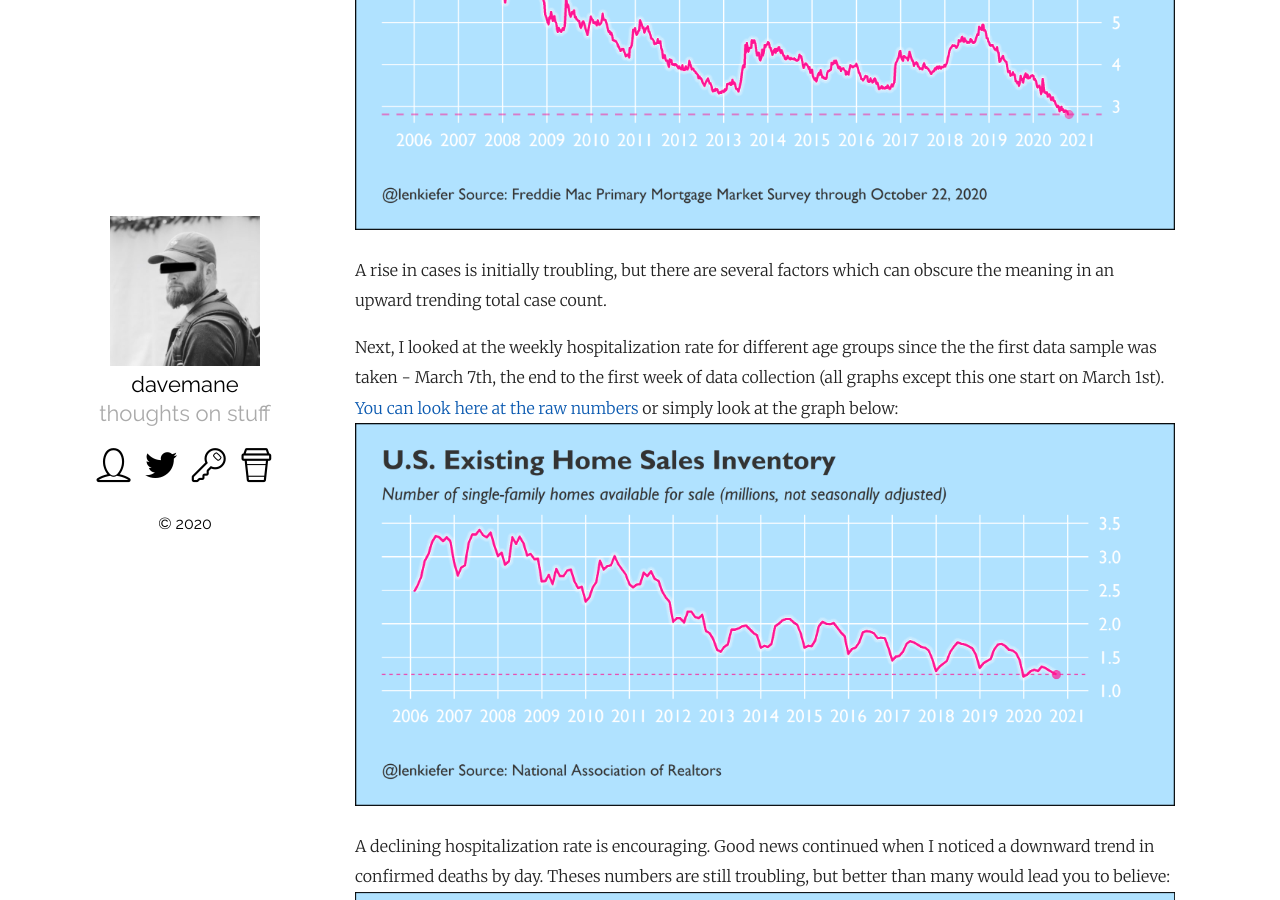
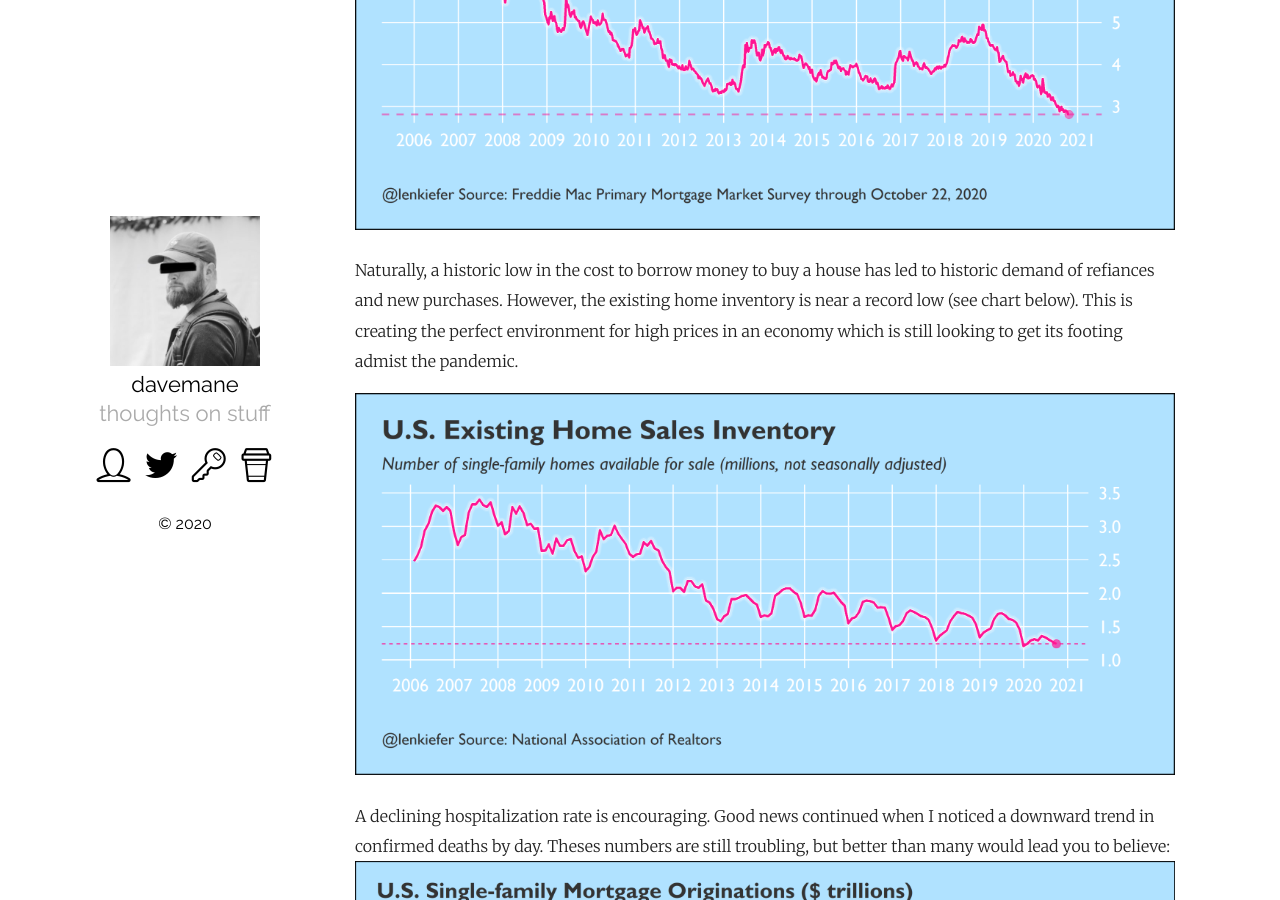
Before and after one commit to davemane/calvinelliot, a Jekyll site: the page built from _posts/2020-11-19-12.markdown, in a window 1280 px wide and 900 px high, scrolled down 463 px. Built offline with Jekyll 4.4.1, drawn with Linux system fonts in a browser that asks for light colours; some of the changed text lies outside the part shown.

Commit message:
Update 2020-11-19-12.markdown

```diff
--- a/_posts/2020-11-19-12.markdown
+++ b/_posts/2020-11-19-12.markdown
@@ -9,9 +9,8 @@ The housing market is hot. It's been warming up for some time now, but the Feder
 First, let's look at a fifteen-year view tracking the change in mortgage rates:
 <img src="/assets/octoberHousing/mortgageRateTrends.png"/>
 
-A rise in cases is initially troubling, but there are several factors which can obscure the meaning in an upward trending total case count.
+Naturally, a historic low in the cost to borrow money to buy a house has led to historic demand of refiances and new purchases. However, the existing home inventory is near a record low (see chart below). This is creating the perfect environment for high prices in an economy which is still looking to get its footing admist the pandemic.
 
-Next, I looked at the weekly hospitalization rate for different age groups since the the first data sample was taken - March 7th, the end to the first week of data collection (all graphs except this one start on March 1st). <a href="/covid/hospitalization20200613">You can look here at the raw numbers</a> or simply look at the graph below:
 <img src="/assets/octoberHousing/existingHomeInventory.png"/>
 
 A declining hospitalization rate is encouraging. Good news continued when I noticed a downward trend in confirmed deaths by day. Theses numbers are still troubling, but better than many would lead you to believe:
```
Also changed, not shown: other parts of _posts/2020-11-19-12.markdown (+2 -0 lines).
